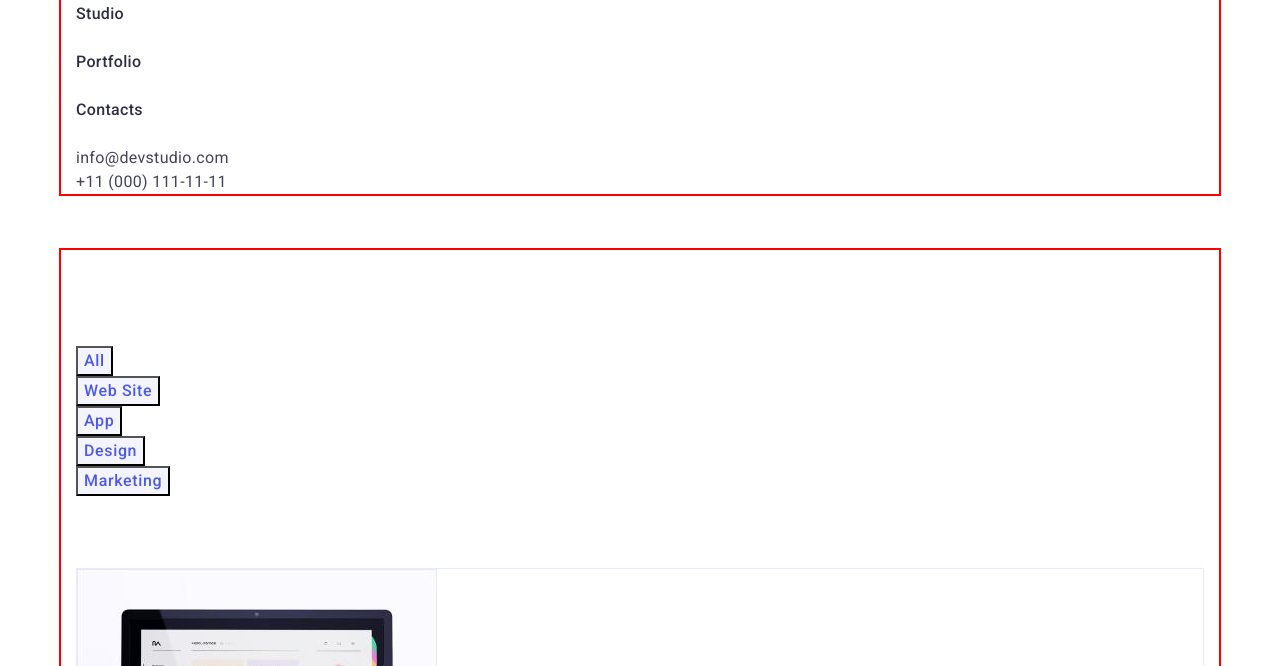
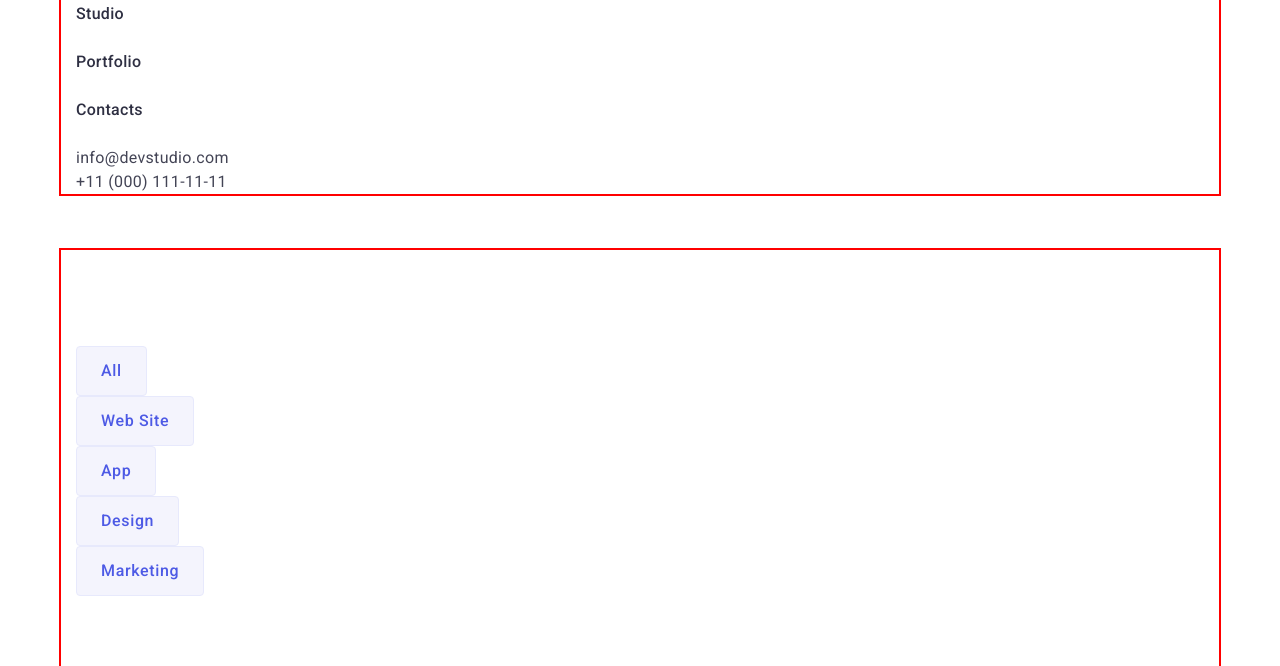
Before and after one commit to RAGE1712/goit-markup-hw-03, a plain HTML site: page portfolio.html in a window 1280 px wide. Shown: the part 67-733 px from the top of the page. Drawn offline with nearby package versions, Linux system fonts and the light colour scheme.

Commit message:
Update styles.css

```diff
--- a/css/styles.css
+++ b/css/styles.css
@@ -247,6 +247,9 @@ footer .logo-studio {
   line-height: 24px;
   letter-spacing: 0.64px;
   cursor: pointer;
+  padding: 12px 24px;
+  border-radius: 4px;
+  border: 1px solid var(--cornflower, #e7e9fc);
 }
 .filter-button:hover,
 .filter-button:focus {
@@ -272,6 +275,7 @@ footer .logo-studio {
   font-size: 16px;
   line-height: 24px;
   letter-spacing: 0.32px;
+  margin-bottom: 32px;
 }
 .projects-item {
   border: 1px solid var(--cornflower, #e7e9fc);
```
